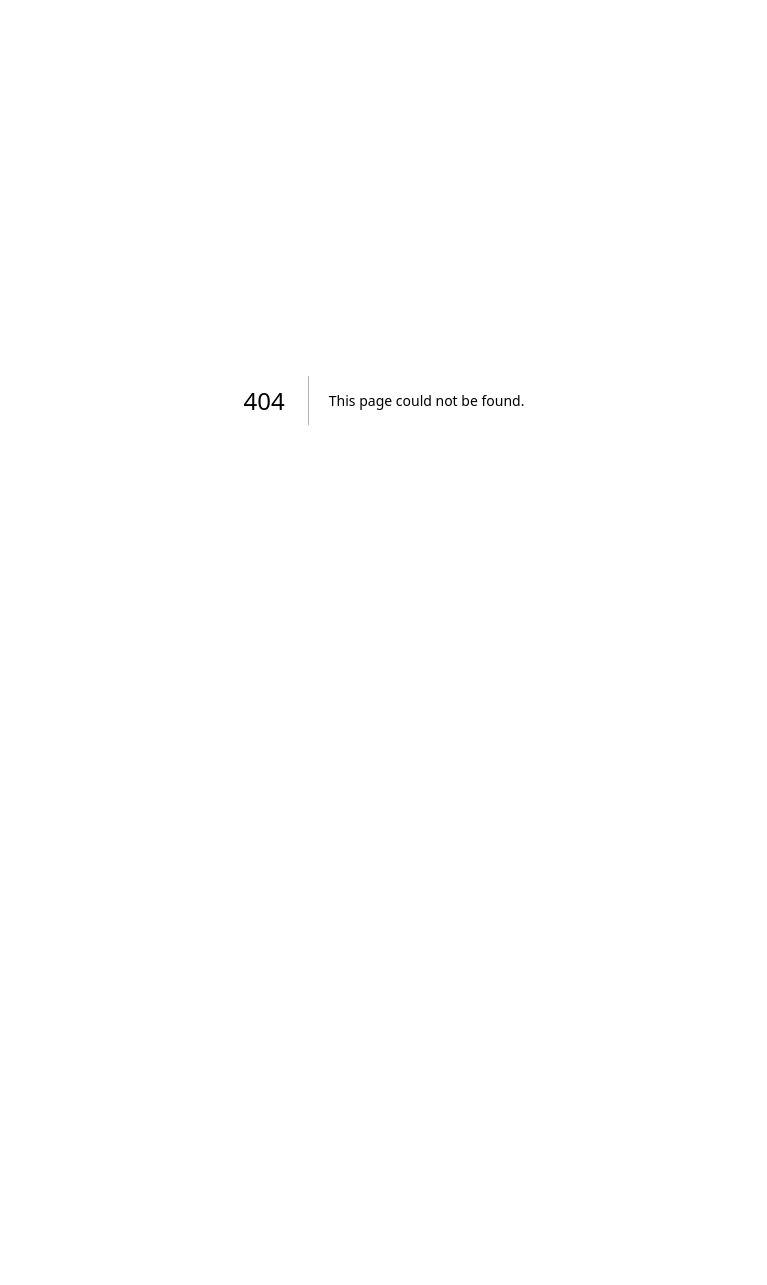
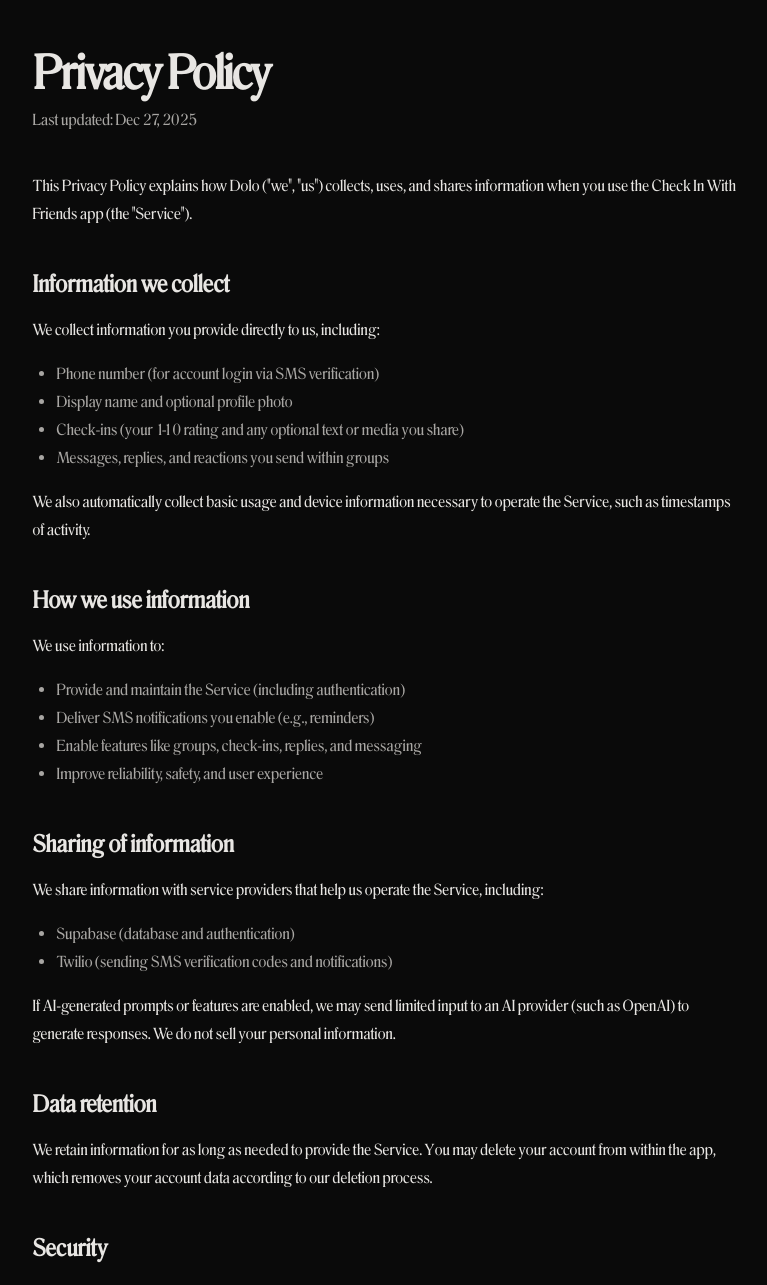
Before and after one commit to umeriqbalweave/dolonana, a Next.js app: page /privacy-policy in a window 1280 px wide. Before the commit this address had no page. Shown: the top 1285 px of the page, without its empty margins (256-1023 px from the left). Before the commit the page ends 800 px from the top, so only its background shows below. Built offline with nearby package versions, Linux system fonts and the light colour scheme.

Commit message:
Add privacy policy page and link

```diff
--- a/src/app/page.tsx
+++ b/src/app/page.tsx
@@ -2,6 +2,7 @@
 
 import { Suspense, useEffect, useState } from "react";
 import { motion } from "framer-motion";
+import Link from "next/link";
 import { useRouter, useSearchParams } from "next/navigation";
 import { supabase } from "@/lib/supabaseClient";
 import { withHaptics } from "@/lib/haptics";
@@ -401,6 +402,15 @@ function HomeContent() {
             )}
           </div>
         )}
+
+        <div className="mt-10 text-center">
+          <Link
+            href="/privacy-policy"
+            className="text-base text-[#666] hover:text-[#a8a6a3] underline underline-offset-4 transition-colors duration-200"
+          >
+            Privacy Policy
+          </Link>
+        </div>
       </motion.main>
     </div>
   );
--- /dev/null
+++ b/src/app/privacy-policy/page.tsx
@@ -0,0 +1,88 @@
+export default function PrivacyPolicyPage() {
+  return (
+    <div className="min-h-screen bg-[#0a0a0a] text-[#e8e6e3]">
+      <main className="mx-auto w-full max-w-3xl px-6 py-12 md:px-8">
+        <h1 className="text-4xl font-bold tracking-tight md:text-5xl">
+          Privacy Policy
+        </h1>
+        <p className="mt-3 text-base text-[#a8a6a3]">
+          Last updated: Dec 27, 2025
+        </p>
+
+        <section className="mt-10 space-y-4 text-base leading-7 text-[#e8e6e3]">
+          <p>
+            This Privacy Policy explains how Dolo ("we", "us") collects, uses,
+            and shares information when you use the Check In With Friends app
+            (the "Service").
+          </p>
+
+          <h2 className="mt-10 text-2xl font-semibold">Information we collect</h2>
+          <p>
+            We collect information you provide directly to us, including:
+          </p>
+          <ul className="list-disc pl-6 text-[#a8a6a3]">
+            <li>Phone number (for account login via SMS verification)</li>
+            <li>Display name and optional profile photo</li>
+            <li>Check-ins (your 1-10 rating and any optional text or media you share)</li>
+            <li>Messages, replies, and reactions you send within groups</li>
+          </ul>
+
+          <p>
+            We also automatically collect basic usage and device information
+            necessary to operate the Service, such as timestamps of activity.
+          </p>
+
+          <h2 className="mt-10 text-2xl font-semibold">How we use information</h2>
+          <p>We use information to:</p>
+          <ul className="list-disc pl-6 text-[#a8a6a3]">
+            <li>Provide and maintain the Service (including authentication)</li>
+            <li>Deliver SMS notifications you enable (e.g., reminders)</li>
+            <li>Enable features like groups, check-ins, replies, and messaging</li>
+            <li>Improve reliability, safety, and user experience</li>
+          </ul>
+
+          <h2 className="mt-10 text-2xl font-semibold">Sharing of information</h2>
+          <p>
+            We share information with service providers that help us operate the
+            Service, including:
+          </p>
+          <ul className="list-disc pl-6 text-[#a8a6a3]">
+            <li>Supabase (database and authentication)</li>
+            <li>Twilio (sending SMS verification codes and notifications)</li>
+          </ul>
+          <p>
+            If AI-generated prompts or features are enabled, we may send limited
+            input to an AI provider (such as OpenAI) to generate responses.
+            We do not sell your personal information.
+          </p>
+
+          <h2 className="mt-10 text-2xl font-semibold">Data retention</h2>
+          <p>
+            We retain information for as long as needed to provide the Service.
+            You may delete your account from within the app, which removes your
+            account data according to our deletion process.
+          </p>
+
+          <h2 className="mt-10 text-2xl font-semibold">Security</h2>
+          <p>
+            We take reasonable measures to protect your information, but no
+            method of transmission or storage is completely secure.
+          </p>
+
+          <h2 className="mt-10 text-2xl font-semibold">Children’s privacy</h2>
+          <p>
+            The Service is not intended for children under 13. If you believe a
+            child has provided us personal information, contact us and we will
+            take steps to delete it.
+          </p>
+
+          <h2 className="mt-10 text-2xl font-semibold">Contact</h2>
+          <p>
+            If you have questions about this Privacy Policy, contact us at:
+            <span className="text-[#a8a6a3]"> support@checkinwithfriends.app</span>
+          </p>
+        </section>
+      </main>
+    </div>
+  );
+}
```
